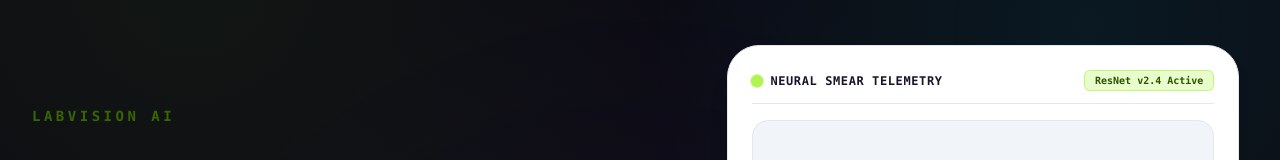
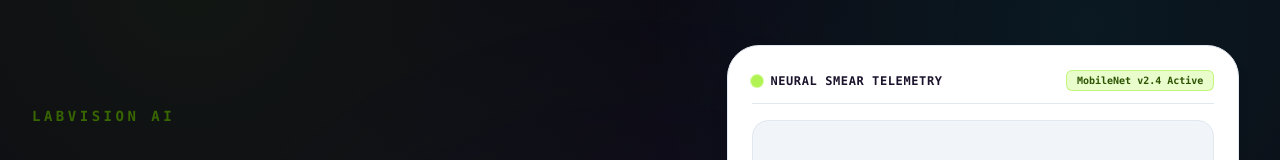
Before and after one commit to raj-deep-20/LabVision-AI, a React (Vite) app in the folder frontend/: page / in a window 1280 px wide. Shown: the part 137-297 px from the top of the page. Built offline with nearby package versions, Linux system fonts and the light colour scheme.

Commit message:
Made minor tweaks

```diff
--- a/frontend/src/components/LabHeroIllustration.tsx
+++ b/frontend/src/components/LabHeroIllustration.tsx
@@ -39,7 +39,7 @@ export default function LabHeroIllustration() {
             </span>
           </div>
           <span className="px-2.5 py-0.5 rounded-md bg-[#8CED00]/20 text-[#2D5400] dark:text-[#8CED00] border border-[#8CED00]/40 font-mono text-[10px] font-extrabold">
-            ResNet v2.4 Active
+            MobileNet v2.4 Active
           </span>
         </div>
 
```
